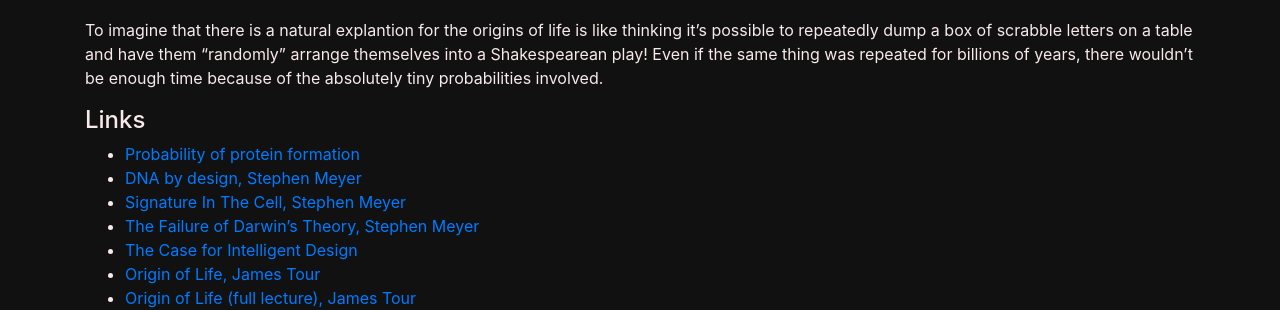
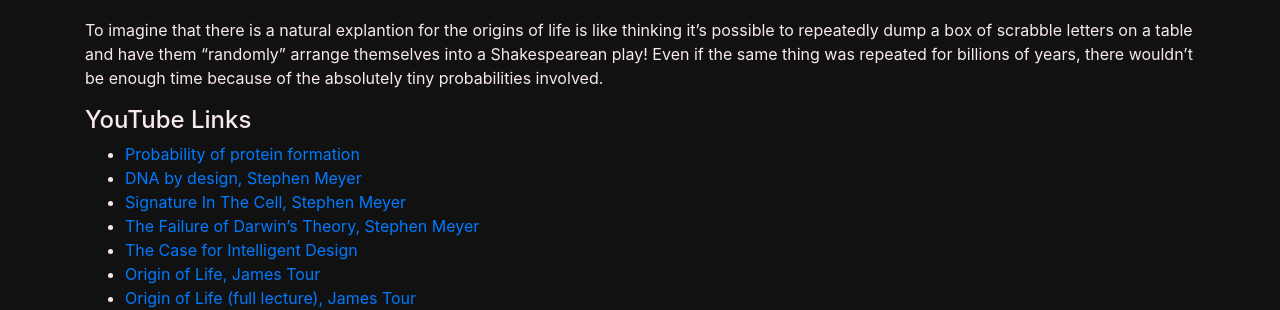
Before and after one commit to nekelly/nekelly.github.io, a Jekyll site: the page built from pages/origin_of_life.md, in a window 1280 px wide. Shown: the part 1240-1550 px from the top of the page. Built offline with Jekyll 4.4.1, drawn with Linux system fonts in a browser that asks for light colours; our own code applies the rules of GitHub Pages for plain Markdown files.

Commit message:
Fix syntax

```diff
--- a/pages/origin_of_life.md
+++ b/pages/origin_of_life.md
@@ -53,7 +53,7 @@
 and have them "randomly" arrange themselves into a Shakespearean play! Even if the same thing was repeated for billions of years, there wouldn't be enough
 time because of the absolutely tiny probabilities involved.
 
-#### Links
+#### YouTube Links
 - [Probability of protein formation](https://www.youtube.com/watch?v=W1_KEVaCyaA)
 - [DNA by design, Stephen Meyer](https://www.youtube.com/watch?v=16ZF-9ZjPAU)
 - [Signature In The Cell, Stephen Meyer](https://www.youtube.com/watch?v=eW6egHV6jAw)
```
